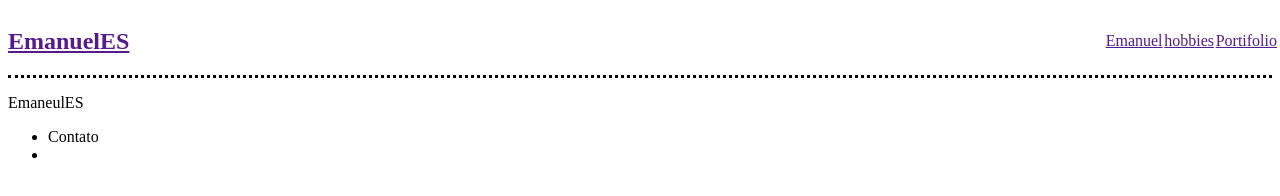
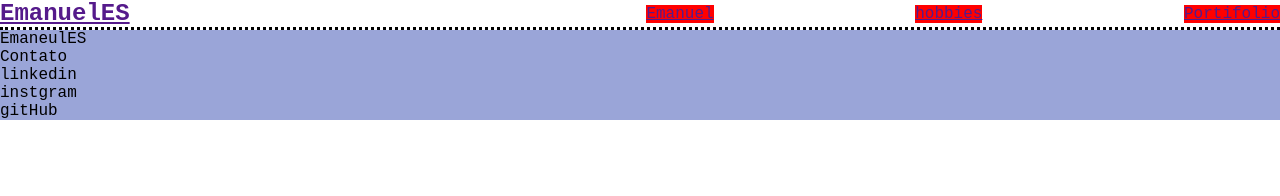
Before and after one commit to emanuelesmeraldo/EmanuelES, a plain HTML site: page index.html in a window 1280 px wide. Drawn offline with Linux system fonts and the light colour scheme.

Commit message:
Add files via upload

```diff
--- a/index.html
+++ b/index.html
@@ -20,12 +20,22 @@
         </ul>
     </nav>
     </header>
+    <main>
+        <div>
+            <div class="area a1"></div>
+            <div class="area a2"></div>
+            <div class="area a3"></div>
+            <div class="area a4"></div>
+        </div>
+    </main>
     <footer>
         <div>
             <p>EmaneulES</p>
             <ul>
                 <li>Contato</li>
-                <li></li>
+                <li>linkedin</li>
+                <li>instgram</li>
+                <li>gitHub</li>
             </ul>
         </div>
     </footer>
--- a/styles.css
+++ b/styles.css
@@ -1,5 +1,13 @@
-nav{
-    width: 100%;
+*{
+    margin:0;
+    padding: 0;
+    font-family: 'Courier New', Courier, monospace;
+
+
+}
+
+body{
+    justify-content: space-between;
 }
 
 nav{
@@ -10,13 +18,19 @@ nav{
 
 }
 nav>ul{
-   /* width: 50%;*/
+    width: 50%;
     display: flex ;
     justify-content: space-between;
     list-style-type:none;
 
+
 }
 nav>ul>li{
     margin-left:1%;
+    background-color: red;
 
 }
+
+footer{
+    background-color: rgba(0, 29, 157, 0.395);
+}
```
